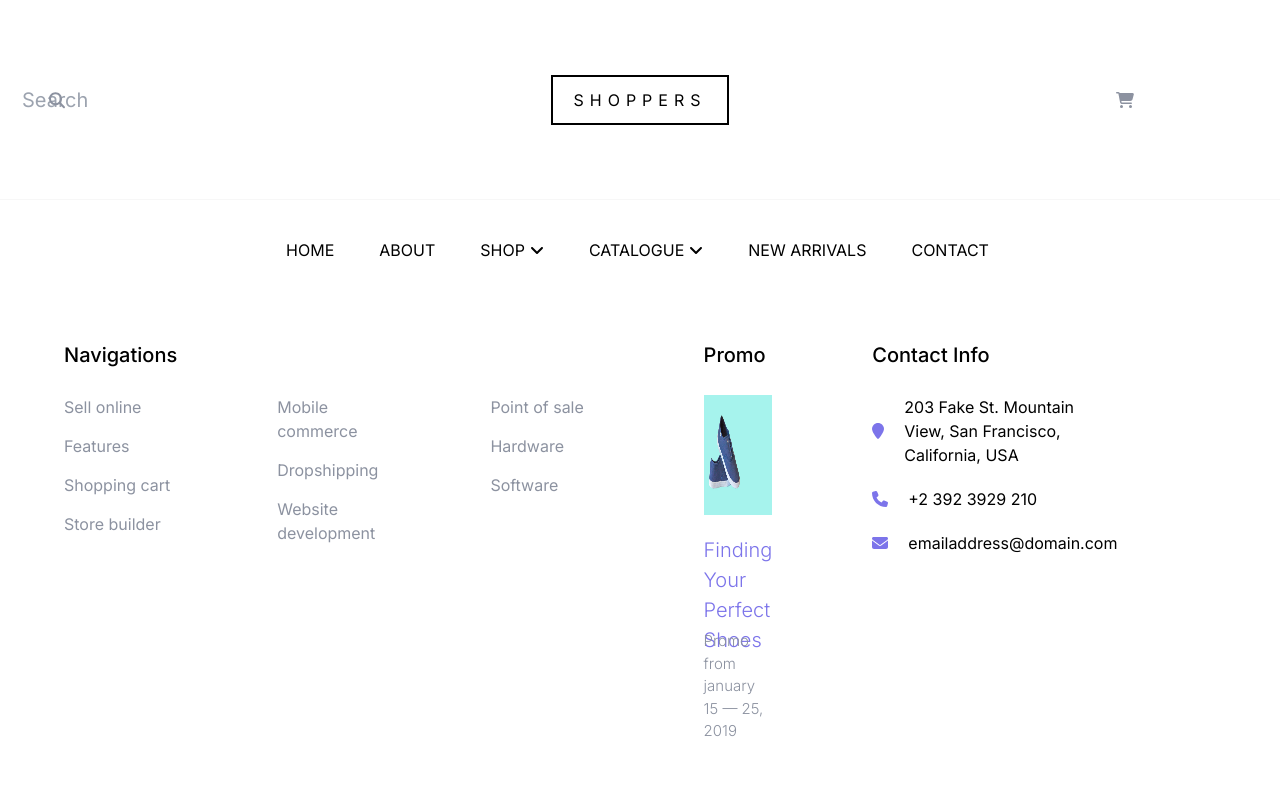
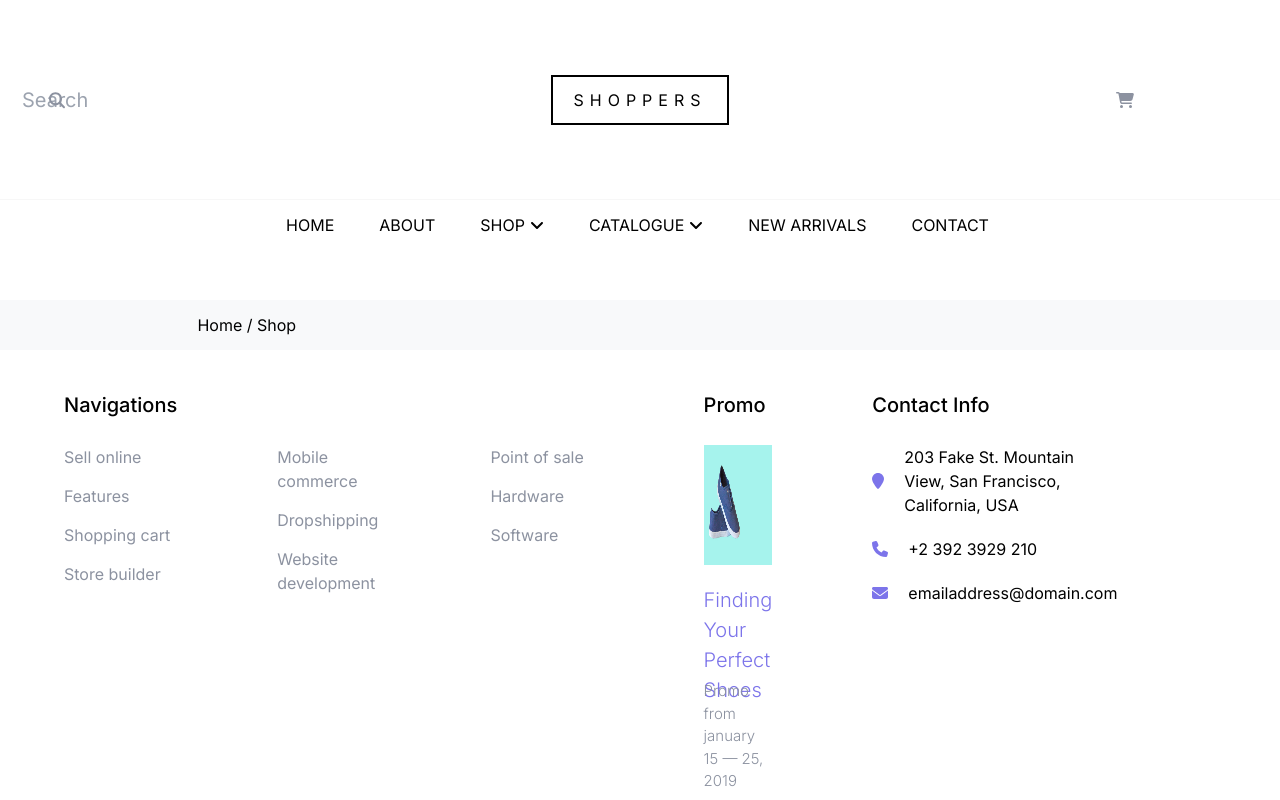
Before and after one commit to MichalStaszkiewicz/e-commerce, a Next.js app: page /shop in a window 1280 px wide. Built offline with nearby package versions, Linux system fonts and the light colour scheme.

Commit message:
shop-nav-bar-implemented

```diff
--- /dev/null
+++ b/components/shop_nav_history.tsx
@@ -0,0 +1,12 @@
+import { useNavigate } from "react-router-dom"
+
+export default function ShopNavHistory() {
+
+    return (<div className="shop-nav-container">
+        <p style={{ transform: "TranslateX(200%)" }} >Home / Shop</p>
+    </div>)
+
+
+
+
+}
--- a/pages/_app.tsx
+++ b/pages/_app.tsx
@@ -10,6 +10,7 @@ import '@/styles/footer.css'
 import '@/styles/primary_button.css'
 import '@/styles/shopping_benefits.css'
 import '@/styles/home_promotion.css'
+import '@/styles/shop_nav_history_container.css'
 import type { AppProps } from 'next/app'
 import { library } from '@fortawesome/fontawesome-svg-core';
 import { faMagnifyingGlass } from '@fortawesome/free-solid-svg-icons';
--- a/pages/shop.tsx
+++ b/pages/shop.tsx
@@ -6,11 +6,18 @@ import { HeaderNavButton } from "@/components/header_nav_button";
 import { HeaderNavLabel } from "@/components/header_nav_label";
 import Layout from "@/components/layout";
 import { PrimaryButton } from "@/components/primary_button";
+import ShopNavHistory from "@/components/shop_nav_history";
 import * as icons from '@fortawesome/free-solid-svg-icons';
 import { FontAwesomeIcon } from "@fortawesome/react-fontawesome";
 
 
 
 export default function Shop() {
-    return <Layout children={undefined} />
+    return <Layout children={
+
+        <ShopNavHistory />
+
+
+
+  } />
 }
--- a/styles/globals.css
+++ b/styles/globals.css
@@ -123,7 +123,7 @@ body {
 .nav-header {
 	text-align: center;
 	display: flex;
-	align-items: center;
+	align-items: start;
 	justify-content: center;
 	height: 100px;
 	width: 100%;
--- /dev/null
+++ b/styles/shop_nav_history_container.css
@@ -0,0 +1,17 @@
+.shop-nav-container {
+
+
+    background-color: #f8f9fa;
+    height: 50px;
+    width: 100%;
+    text-align: center;
+    display: flex;
+    align-items: start;
+
+
+
+    justify-content: center;
+    flex-direction: column;
+
+
+}
```
